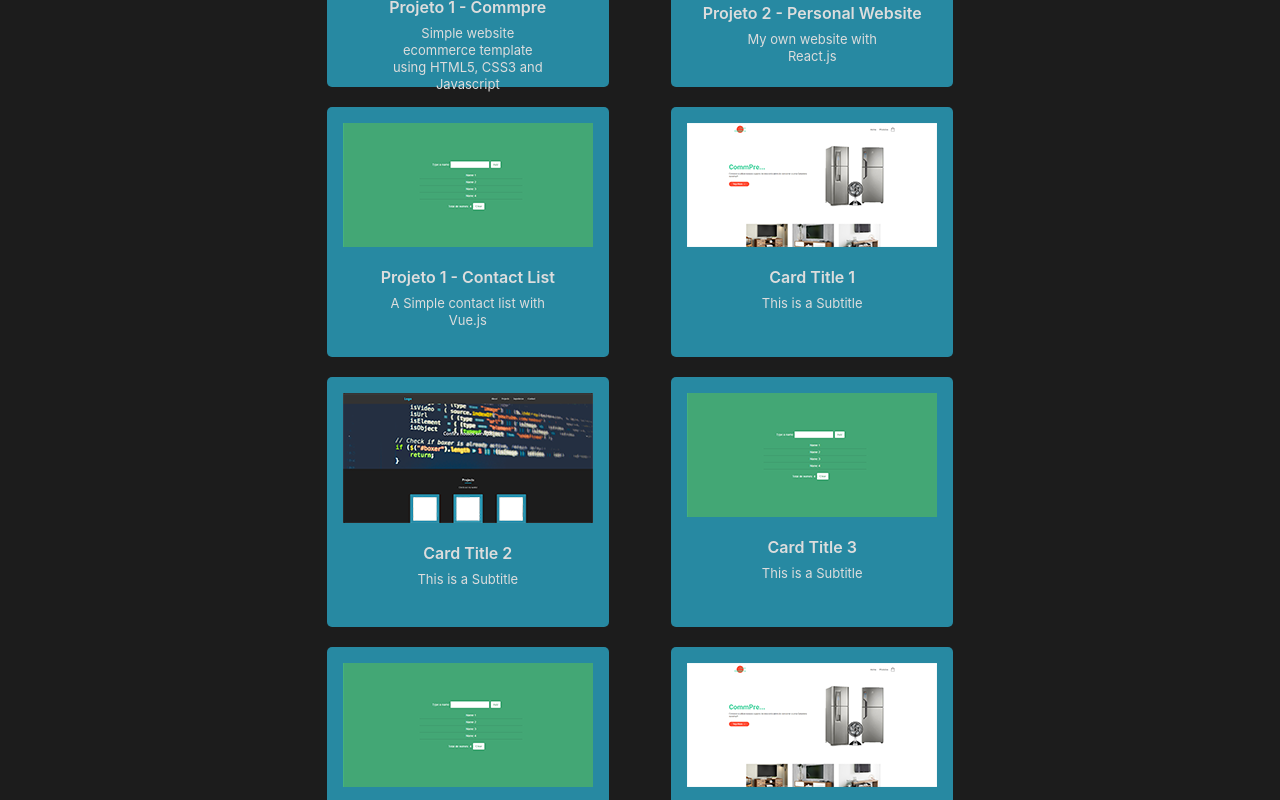
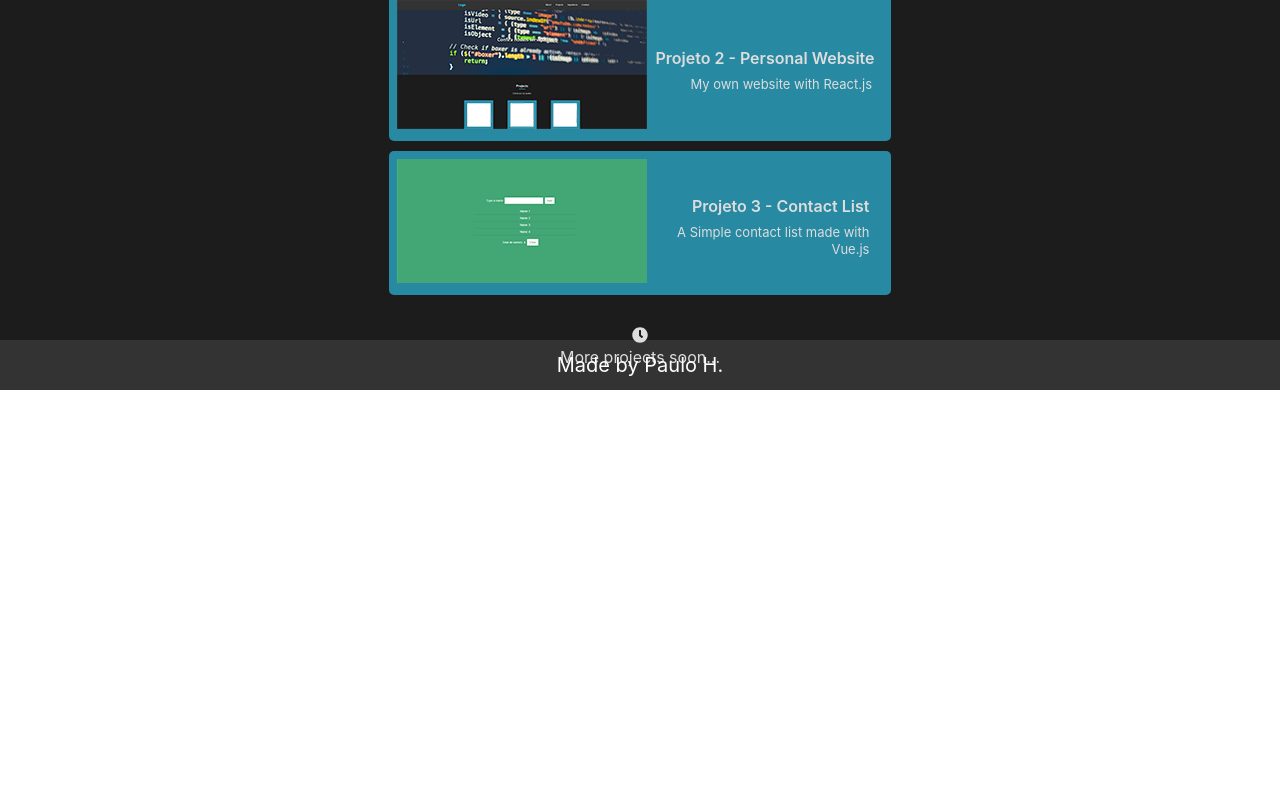
Before and after one commit to paulohfsantos/my-landing-page, a React (Create React App) app: page /Projects in a window 1280 px wide. Shown: the part 460-1260 px from the top of the page. After the commit the page ends 859 px from the top, so only its background shows below. Built offline with nearby package versions, Linux system fonts and the light colour scheme.

Commit message:
Home, projects, card and css changes...

```diff
--- a/src/Components/Cards.js
+++ b/src/Components/Cards.js
@@ -6,15 +6,17 @@ import '../Style/Cards.css'
         <li>
             <div className="card">
                 <div className="card-container">
-                    <div>
-                        <div className="card-title">
+                    <div className="info-group-card">
+                        <div className="card-image">
                             {props.image}
                         </div>
-                        <div className="card-title">
-                            {props.title}
-                        </div>
-                        <div className="card-subtitle">
-                            <p>{props.subtitle}</p>
+                        <div>
+                            <div className="card-title">
+                                {props.title}
+                            </div>
+                            <div className="card-subtitle">
+                                <p>{props.subtitle}</p>
+                            </div>
                         </div>
                     </div>
                 </div>
--- a/src/Components/Navbar.js
+++ b/src/Components/Navbar.js
@@ -1,5 +1,6 @@
 import React, {useState} from 'react'
 import {Nav, Bars, NavLink, NavMenu, NavMenuMobile} from './NavbarElements'
+import { GoHome } from "react-icons/go"
 
 const Navbar = () => {
 
@@ -12,7 +13,7 @@ const Navbar = () => {
             <div>
                 <Nav className={menuHamb ? "nav-menu active" : "nav-menu"}>
                     <NavLink to="/">
-                        <h1>Logo</h1>
+                        <GoHome />
                     </NavLink>
                     <Bars onClick={showMenu} />
                     <>
--- a/src/Components/Slider.js
+++ b/src/Components/Slider.js
@@ -26,7 +26,7 @@ const Slider = () => {
 
     return (
         <div className="slider">
-            <span>Confira nossos serviços</span>
+            <span>Check our Development Services</span>
             {
                 sliderArr.map((item, index) => {
                     return (
--- a/src/Pages/Home.js
+++ b/src/Pages/Home.js
@@ -23,14 +23,14 @@ let data = [
     },
     {
         image: <ImgComp src={img3} />,
-        title: 'Projeto 1 - Contact List',
-        subtitle: 'A Simple contact list with Vue.js',
-    },
-    {
-        image: <ImgComp src={img1} />,
-        title: 'Projeto 1 - Commpre',
-        subtitle: 'Simple website ecommerce template using HTML5, CSS3 and Javascript',
+        title: 'Projeto 3 - Contact List',
+        subtitle: 'A Simple contact list made with Vue.js',
     }
+    // {
+    //     image: <ImgComp src={img1} />,
+    //     title: 'Projeto 1 - Commpre',
+    //     subtitle: 'Simple website ecommerce template using HTML5, CSS3 and Javascript',
+    // }
 ]
 
 let expData = [
--- a/src/Pages/Projects.js
+++ b/src/Pages/Projects.js
@@ -1,9 +1,10 @@
 import React from 'react'
 import '../Style/Projects.css'
-import {Col12, Col4, Row, Container} from '../Components/ColElements'
+import {Col12, Row, Container} from '../Components/ColElements'
 import Cards from '../Components/Cards'
 // import {Link} from 'react-router-dom'
 import ImgComp from '../Components/ImgComp'
+import {FaClock} from 'react-icons/fa'
 import img1 from '../Pics/Commpre.png'
 import img2 from '../Pics/Site.png'
 import img3 from '../Pics/Contact-List.png'
@@ -21,44 +22,44 @@ let data = [
     },
     {
         image: <ImgComp src={img3} />,
-        title: 'Projeto 1 - Contact List',
-        subtitle: 'A Simple contact list with Vue.js',
-    },
-    {
-        image: <ImgComp src={img1} />,
-        title: 'Card Title 1',
-        subtitle: 'This is a Subtitle',
-    },
-    {
-        image: <ImgComp src={img2} />,
-        title: 'Card Title 2',
-        subtitle: 'This is a Subtitle',
-    },
-    {
-        image: <ImgComp src={img3} />,
-        title: 'Card Title 3',
-        subtitle: 'This is a Subtitle',
-    },
-    {
-        image: <ImgComp src={img3} />,
-        title: 'Card Title 3',
-        subtitle: 'This is a Subtitle',
-    },
-    {
-        image: <ImgComp src={img1} />,
-        title: 'Card Title 1',
-        subtitle: 'This is a Subtitle',
-    },
-    {
-        image: <ImgComp src={img2} />,
-        title: 'Card Title 2',
-        subtitle: 'This is a Subtitle',
-    },
-    {
-        image: <ImgComp src={img3} />,
-        title: 'Card Title 3',
-        subtitle: 'This is a Subtitle',
+        title: 'Projeto 3 - Contact List',
+        subtitle: 'A Simple contact list made with Vue.js',
     }
+    // {
+    //     image: <ImgComp src={img1} />,
+    //     title: 'Card Title 1',
+    //     subtitle: 'This is a Subtitle',
+    // }
+    // {
+    //     image: <ImgComp src={img2} />,
+    //     title: 'Card Title 2',
+    //     subtitle: 'This is a Subtitle',
+    // },
+    // {
+    //     image: <ImgComp src={img3} />,
+    //     title: 'Card Title 3',
+    //     subtitle: 'This is a Subtitle',
+    // },
+    // {
+    //     image: <ImgComp src={img3} />,
+    //     title: 'Card Title 3',
+    //     subtitle: 'This is a Subtitle',
+    // },
+    // {
+    //     image: <ImgComp src={img1} />,
+    //     title: 'Card Title 1',
+    //     subtitle: 'This is a Subtitle',
+    // },
+    // {
+    //     image: <ImgComp src={img2} />,
+    //     title: 'Card Title 2',
+    //     subtitle: 'This is a Subtitle',
+    // },
+    // {
+    //     image: <ImgComp src={img3} />,
+    //     title: 'Card Title 3',
+    //     subtitle: 'This is a Subtitle',
+    // }
 ]
 
 const Projects = () => {
@@ -71,7 +72,7 @@ const Projects = () => {
             </Row>
             <Container className="container">
                 <Row>
-                    <Col4 className="centered padding-2">
+                    <Col12 className="centered padding-2">
                         <ul className="card-list">
                             {
                                 data.map((data, index)=>{
@@ -85,7 +86,21 @@ const Projects = () => {
                                 })
                             }
                         </ul>
-                    </Col4>
+                        <div style={{marginTop: '2em'}}>
+                            <p style={{textAlign: 'center'}}>
+                                <FaClock />
+                            </p>
+                            <p style={{textAlign: 'center'}}>More projects soon...</p>
+                        </div>
+                    </Col12>
+                    {/* <Col12>
+                        <div>
+                            <p style={{textAlign: 'center'}}>
+                                <FaClock />
+                            </p>
+                            <p style={{textAlign: 'center'}}>Soon more projects...</p>
+                        </div>
+                    </Col12> */}
                 </Row>
             </Container>
         </div>
--- a/src/Style/Cards.css
+++ b/src/Style/Cards.css
@@ -14,7 +14,7 @@
     padding: .5rem;
     border-radius: 5px;
     flex: 0 1 calc(25% - 1em);
-    height: 250px;
+    height: 100%;
 }
 .card-container {
     width: 100%;
--- a/src/Style/Projects.css
+++ b/src/Style/Projects.css
@@ -2,6 +2,7 @@
     padding-top: .5rem;
     background-color: #1c1c1c;
     color: #ddd;
+    height: 90vh;
 }
 .projects h1 {
     text-align: center;
@@ -20,9 +21,6 @@
 .projects .padding-2 {
     padding-bottom: 2rem;
 }
-/* .projects .card-list {
-    justify-content: start;
-} */
 .justify-center {
     justify-content: center;
 }
@@ -34,6 +32,38 @@
 }
 .projects .centered {
     margin: 0 auto;
+}
+.projects .card-list{
+    list-style: none;
+    display: block;
+    /* justify-content: space-between;
+    align-items: stretch;
+    flex-wrap: wrap; */
+    padding: 2rem 0 0 0;
+}
+.projects .card-list li {
+    margin: 10px;
+}
+.projects .card {
+    background-color: #2789a2;
+    padding: .5rem;
+    border-radius: 5px;
+    /* flex: 0 1 calc(25% - 1em); */
+    /* height: 250px; */
+}
+.projects .info-group-card {
+    display: flex;
+    align-items: center;
+}
+
+.projects .card-subtitle {
+    max-width: 230px;
+}
+.projects .card-subtitle p {
+    text-align: right;
+}
+.projects .card-title {
+    text-align: right;
 }
 
 @media screen and (max-width: 768px) {
@@ -47,4 +77,13 @@
     .project-col-6 p {
         text-align: center;
     }
+    .projects .info-group-card {
+        display: block;
+    }
+    .projects .card-subtitle p {
+        text-align: center;
+    }
+    .projects .card-title {
+        text-align: center;
+    }
 }
```
Also changed, not shown: 1 other file (tests, documents, lock files or other folders).
